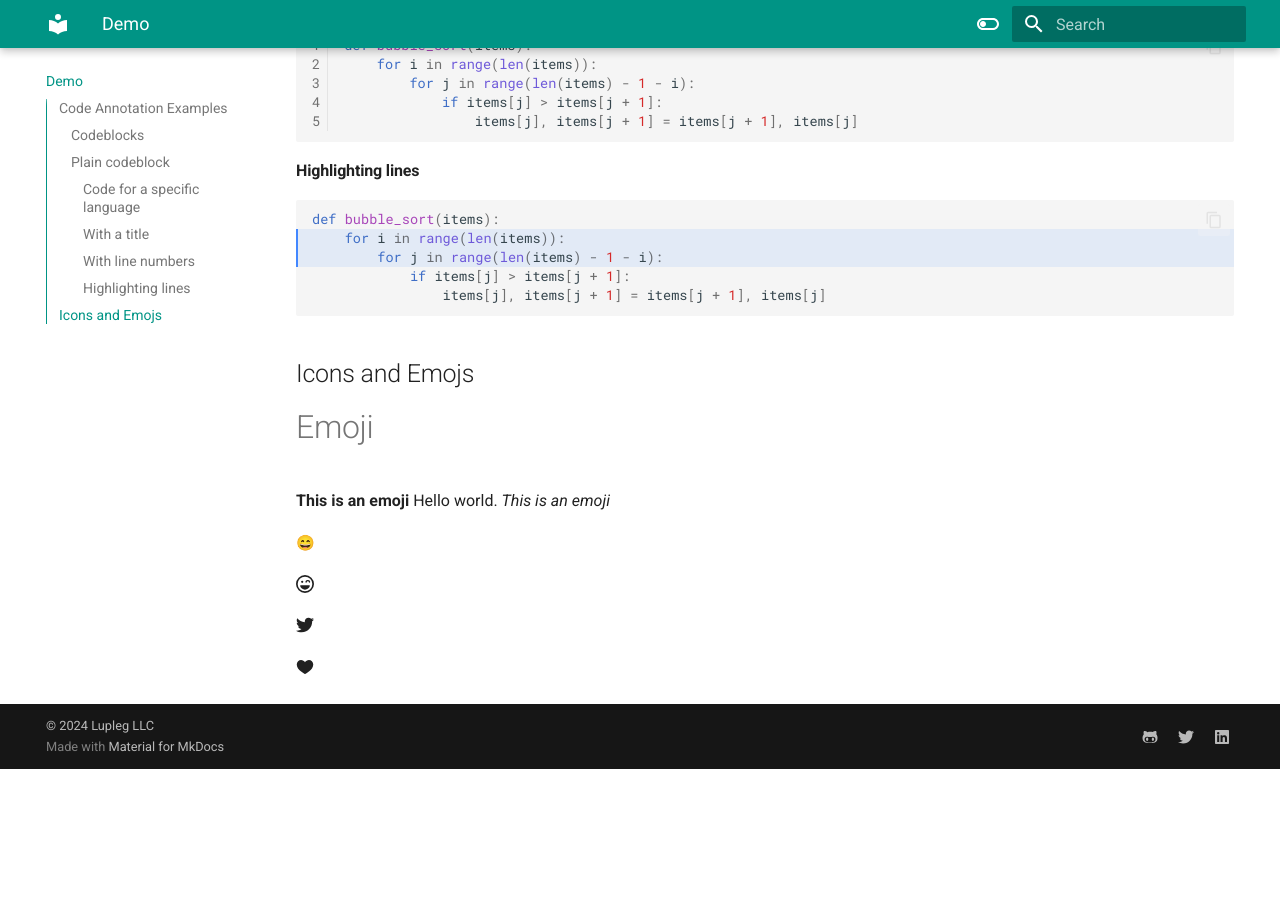
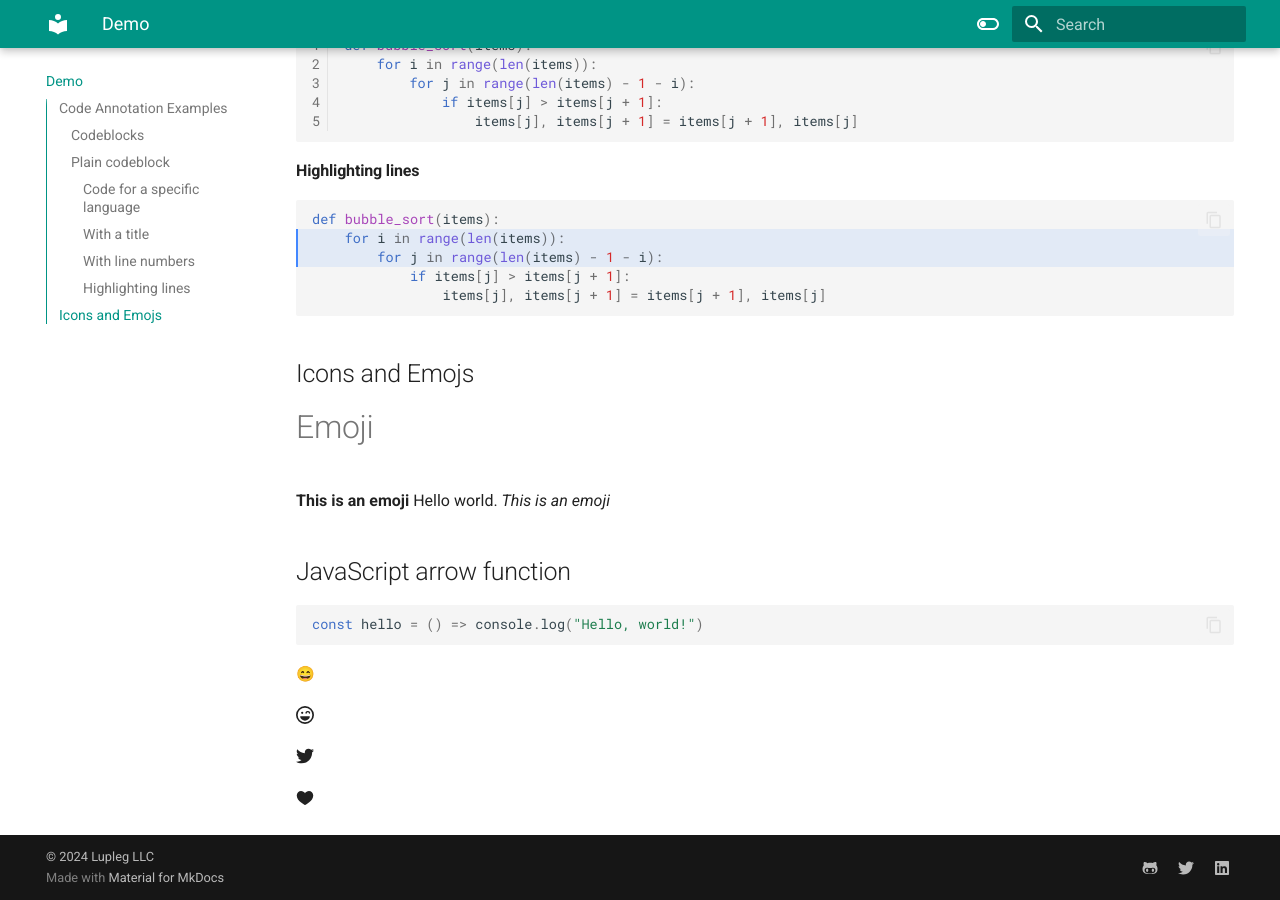
Before and after one commit to Lupleg/Test-nextjs, an MkDocs documentation site: the page built from docs/demo.md, in a window 1280 px wide and 900 px high, scrolled down 1018 px. Built offline with MkDocs 1.6.1 and Material for MkDocs 9.7.7, drawn with Linux system fonts in a browser that asks for light colours; emoji names are drawn with the system emoji font; before the commit the page ends 1787 px from its top, so only the background shows below that.

Commit message:
Add javascript hello world code

````diff
--- a/docs/demo.md
+++ b/docs/demo.md
@@ -62,6 +62,11 @@ def bubble_sort(items):
 **This is an emoji** Hello world.
 _This is an emoji_
 
+## JavaScript arrow function
+```js
+const hello = () => console.log("Hello, world!")
+```
+
 :smile:
 
 :fontawesome-regular-face-laugh-wink:
````
